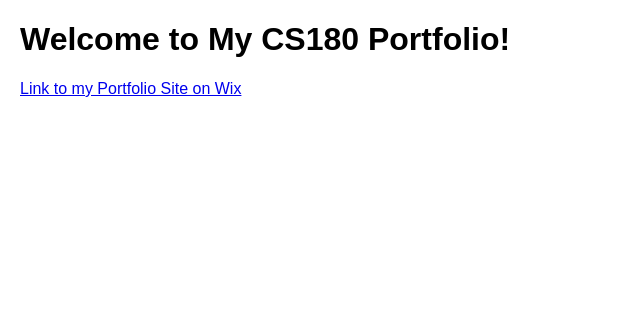
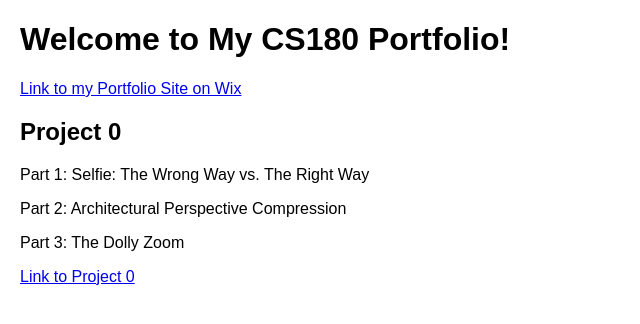
Before and after one commit to mikeu04/mikeu04.github.io, a plain HTML site: page index.html in a window 1280 px wide. Shown: the whole page, without its empty margins (0-640 px from the left). Drawn offline with Linux system fonts and the light colour scheme.

Commit message:
Update index.html

```diff
--- a/index.html
+++ b/index.html
@@ -12,5 +12,13 @@
 <body>
     <h1>Welcome to My CS180 Portfolio!</h1>
     <a href="https://mikeu6688.wixsite.com/cs180">Link to my Portfolio Site on Wix</a>
+
+    <h2>Project 0</h2>
+    <p>Part 1: Selfie: The Wrong Way vs. The Right Way</p>
+    <p>Part 2: Architectural Perspective Compression</p>
+    <p>Part 3: The Dolly Zoom</p>
+    <a href="https://mikeu6688.wixsite.com/cs180/project-0">Link to Project 0</a>
+
+
 </body>
 </html>
```
